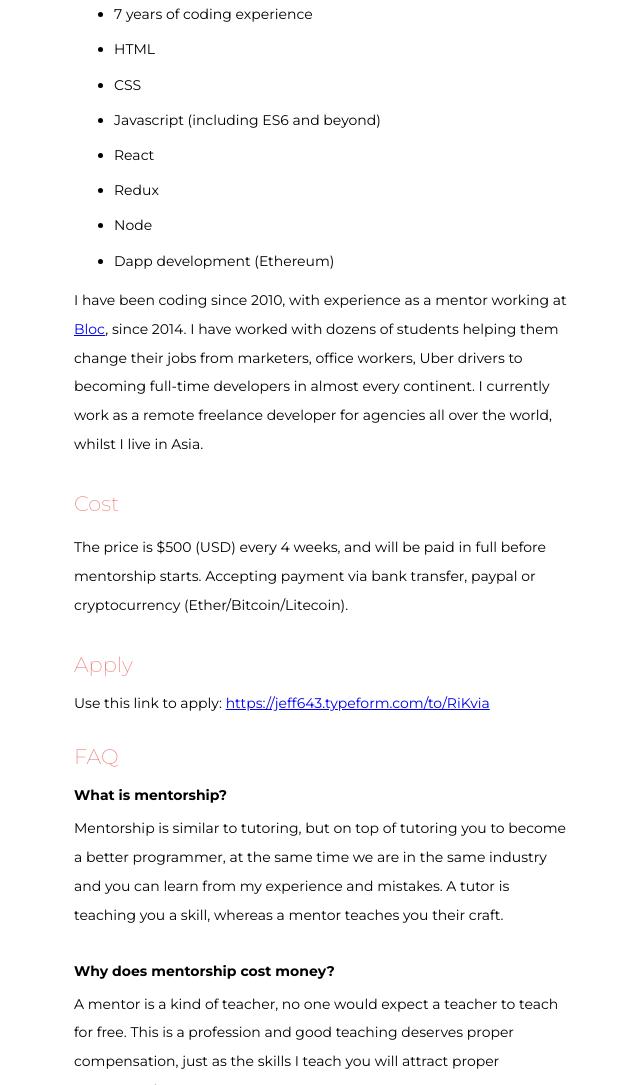
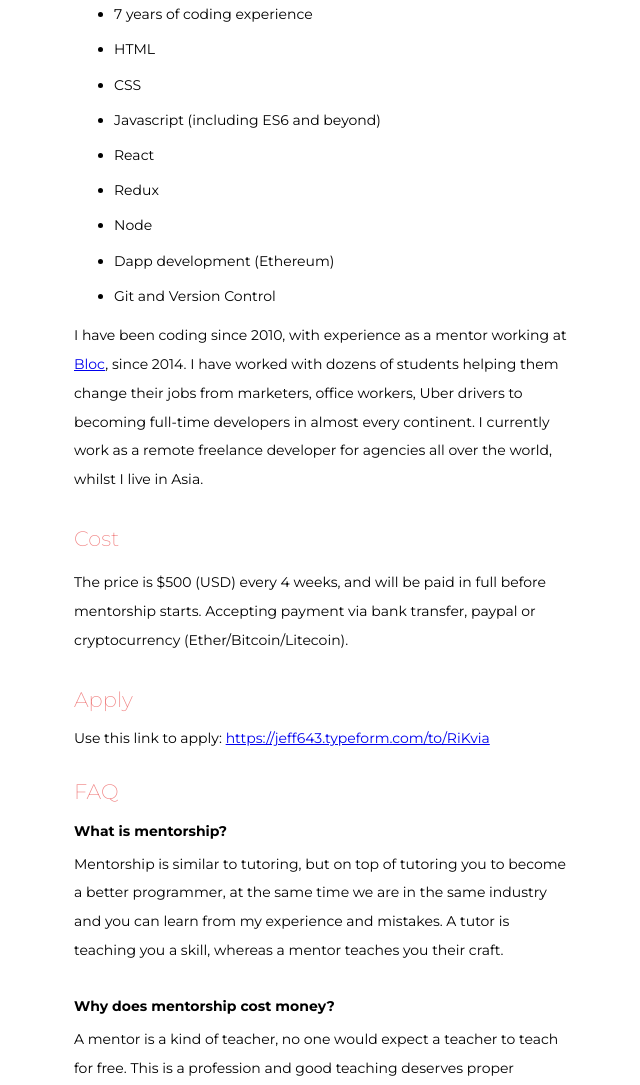
Before and after one commit to jefflau/frontend-mentorship, a website: page index.html in a window 1280 px wide. Shown: the part 927-2012 px from the top of the page, without its empty margins (316-956 px from the left). Drawn offline with Linux system fonts and the light colour scheme.

Commit message:
Added a skill

```diff
--- a/index.html
+++ b/index.html
@@ -35,6 +35,7 @@
       <li>Redux</li>
       <li>Node</li>
       <li>Dapp development (Ethereum)</li>
+      <li>Git and Version Control</li>
     </ul>
 
     <p>I have been coding since 2010, with experience as a mentor working at <a href="http://bloc.io">Bloc</a>, since 2014. I have worked with dozens of students helping them change their jobs from marketers, office workers, Uber drivers to becoming full-time developers in almost every continent. I currently work as a remote freelance developer for agencies all over the world, whilst I live in Asia.</p>
```
